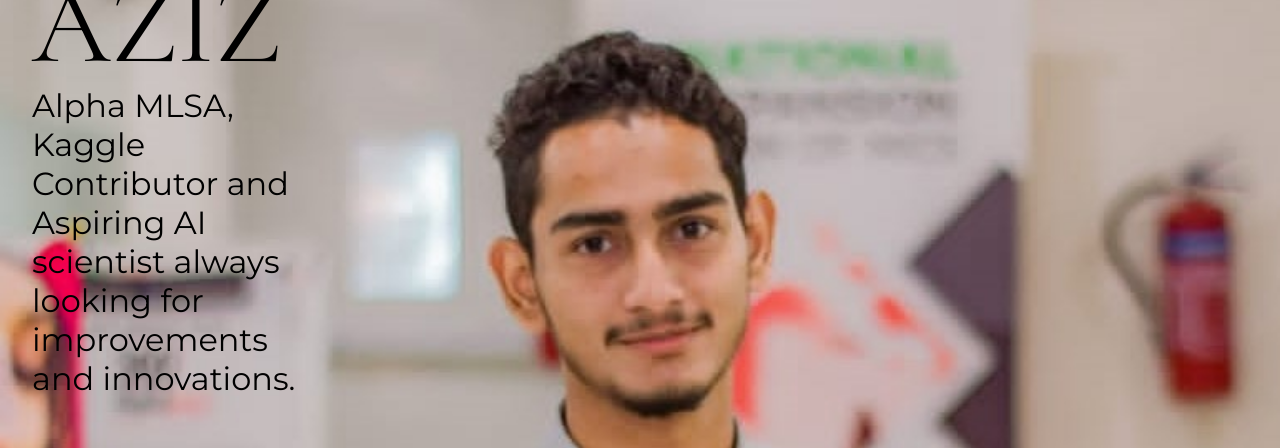
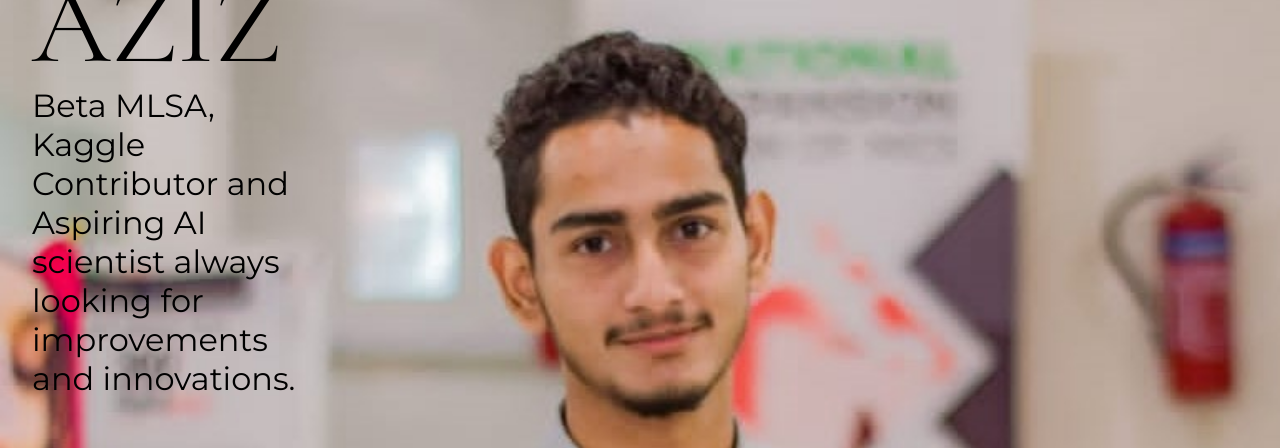
Before and after one commit to AmjadAziz98/My_static_web, a React (Vite) app: page / in a window 1280 px wide. Shown: the part 189-637 px from the top of the page. Built offline with nearby package versions, Linux system fonts and the light colour scheme.

Commit message:
Update App.jsx

```diff
--- a/src/App.jsx
+++ b/src/App.jsx
@@ -25,7 +25,7 @@ import "./styles.css";
  */
 const siteProps = {
   name: "AMJAD AZIZ",
-  title: "Alpha MLSA, Kaggle Contributor and Aspiring AI scientist always looking for improvements and innovations.",
+  title: "Beta MLSA, Kaggle Contributor and Aspiring AI scientist always looking for improvements and innovations.",
   email: "amjadaziz690@yahoo.com",
   gitHub: "AmjadAziz98",
   instagram: "",
```
